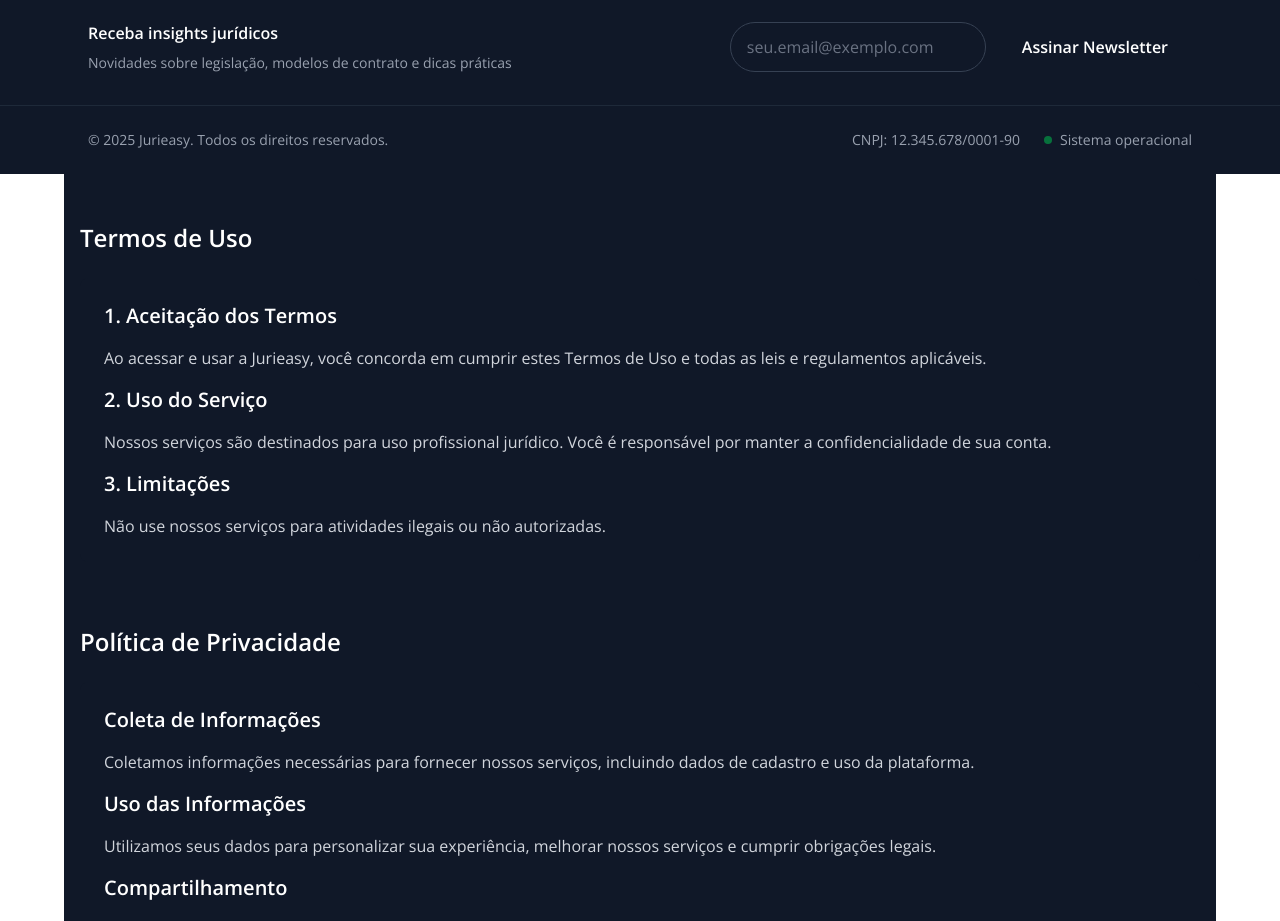
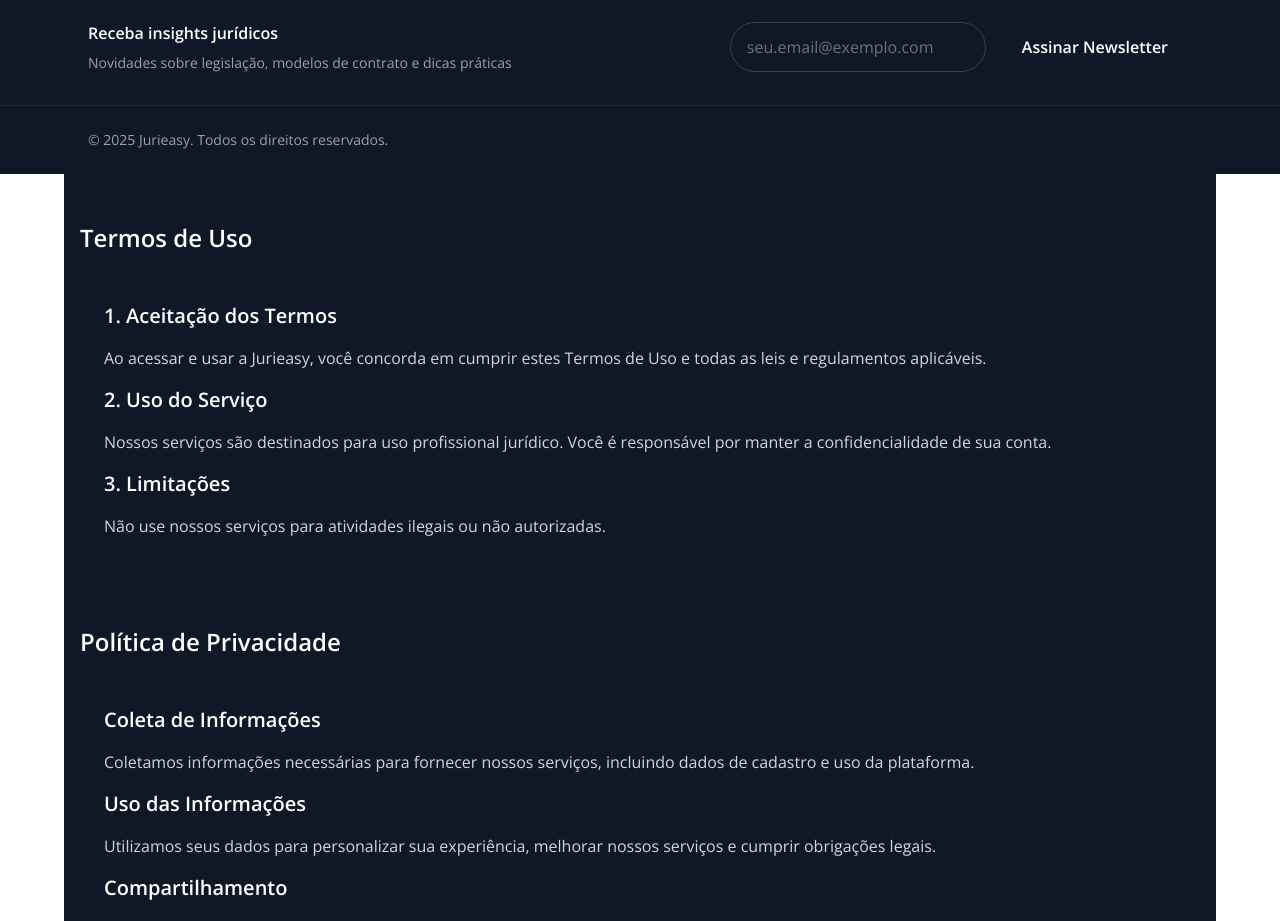
Before and after one commit to marcelacrvalho/jurieasy, a Next.js app: page / in a window 1280 px wide. Shown: the part 6440-7361 px from the top of the page. Built offline with nearby package versions, Linux system fonts and the light colour scheme; no server answers; a web font is replaced by a local one.

Commit message:
[WEB] - Finalizar os TODOs

```diff
--- a/src/components/landing/Footer.tsx
+++ b/src/components/landing/Footer.tsx
@@ -106,13 +106,6 @@
                         <div className="text-gray-400 text-sm">
                             © {new Date().getFullYear()} Jurieasy. Todos os direitos reservados.
                         </div>
-                        <div className="flex items-center gap-6 text-gray-400 text-sm">
-                            <span>CNPJ: 12.345.678/0001-90</span> {/* TODO: adicionar meu CNPJ */}
-                            <div className="flex items-center gap-2">
-                                <div className="w-2 h-2 bg-green-500 rounded-full animate-pulse"></div>
-                                <span>Sistema operacional</span>
-                            </div>
-                        </div>
                     </div>
                 </div>
             </div>
```
